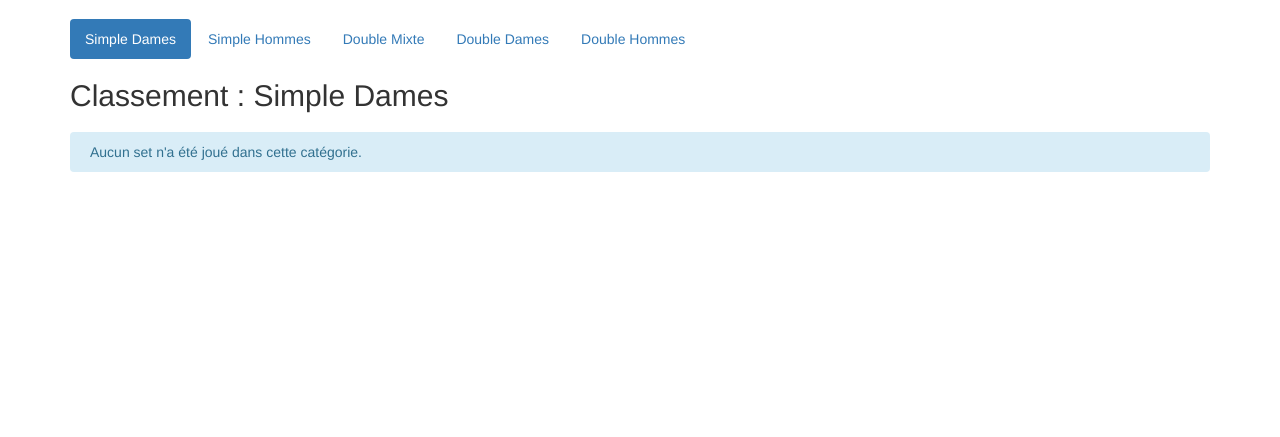
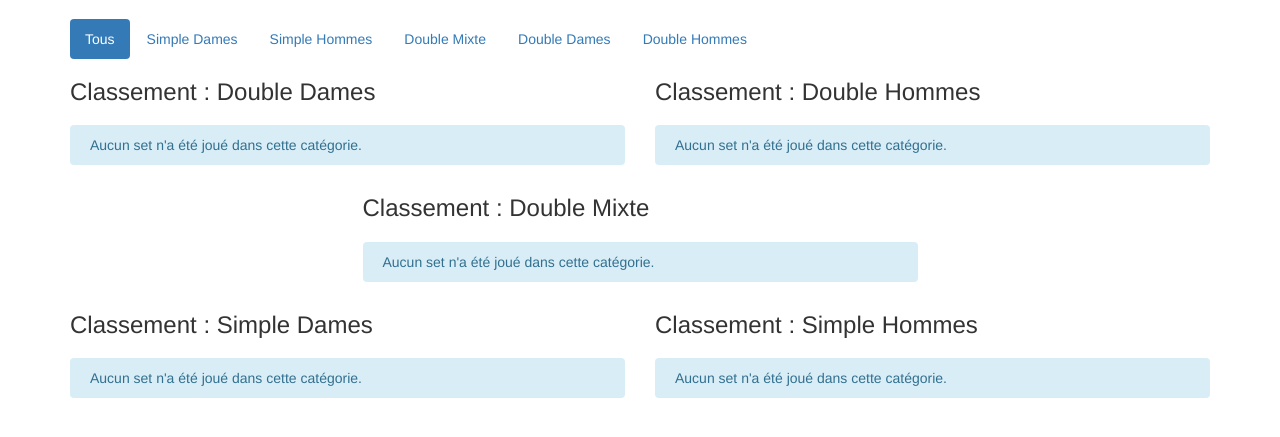
Before and after one commit to mpacary/racket-ladder, a PHP site: page /?module=ranking in a window 1280 px wide. Shown: the part 51-488 px from the top of the page. Run offline with PHP 8.4, Linux system fonts and the light colour scheme; data that the repository does not hold is empty; a stand-in replaces the project's code that opens the database connection; some libraries are stand-ins or nearby versions.

Commit message:
added printable rankings (fixes #8)

```diff
--- /dev/null
+++ b/app/ranking/all_get.php
@@ -0,0 +1,32 @@
+
+<div class="row">
+
+  <div class="col-xs-6">
+    <?php require 'app/ranking/DD_get.php'; ?>
+  </div>
+
+  <div class="col-xs-6">
+    <?php require 'app/ranking/DH_get.php'; ?>
+  </div>
+
+</div>
+
+<div class="row">
+
+  <div class="col-xs-6 col-centered">
+    <?php require 'app/ranking/DX_get.php'; ?>
+  </div>
+
+</div>
+
+<div class="row">
+
+  <div class="col-xs-6">
+    <?php require 'app/ranking/SD_get.php'; ?>
+  </div>
+
+  <div class="col-xs-6">
+    <?php require 'app/ranking/SH_get.php'; ?>
+  </div>
+
+</div>
--- a/app/ranking/get.php
+++ b/app/ranking/get.php
@@ -1,11 +1,9 @@
 <?php
-
-include_once 'model/Ranking.php';
 
 $rows = ModelRanking::get($g_set_type);
 
 ?>
-<h2>Classement : <?php echo $g_ranking_title ?></h2>
+<h3>Classement : <?php echo $g_ranking_title ?></h3>
 
 <?php
 
--- a/css/style.css
+++ b/css/style.css
@@ -1,4 +1,3 @@
-
 .left { text-align: left; }
 .right { text-align: right; }
 .center { text-align: center; }
@@ -25,11 +24,40 @@
   cursor: pointer;
 }
 
+.col-centered {
+    float: none;
+    margin: 0 auto;
+}
+
 .grayed { color: #aaa; }
-
 tr.grayed { background-color: #fafafa; }
 
 #content {
   margin-top: 50px;
   padding-top: 20px;
 }
+
+@media print {
+
+  @page { margin: 10mm; }
+
+  body { margin: 0px; }
+  h3 { font-size: 13pt; }
+
+  .nav, .navbar { display: none; }
+
+  /* fix Bootstrap hell */
+  .table tr.grayed td {
+    color: #aaa !important;
+    background-color: #fafafa !important;
+    -webkit-print-color-adjust: exact;
+  }
+
+  .table td, .table th {
+    padding: 0px auto;
+    margin: 0px auto;
+    font-size: 10pt;
+  }
+
+  #content {margin-top: 0px; padding-top: 0px;}
+}
--- a/index.php
+++ b/index.php
@@ -26,6 +26,7 @@ $g_modules = array(
     'ranking' => array(
         'name' => 'Classements',
         'actions' => array(
+            'all' => array('name' => 'Tous'),
             'SD' => array('name' => 'Simple Dames'),
             'SH' => array('name' => 'Simple Hommes'),
             'DX' => array('name' => 'Double Mixte'),
```
Also changed, not shown: command/export_sets.php (+0 -12 lines).
